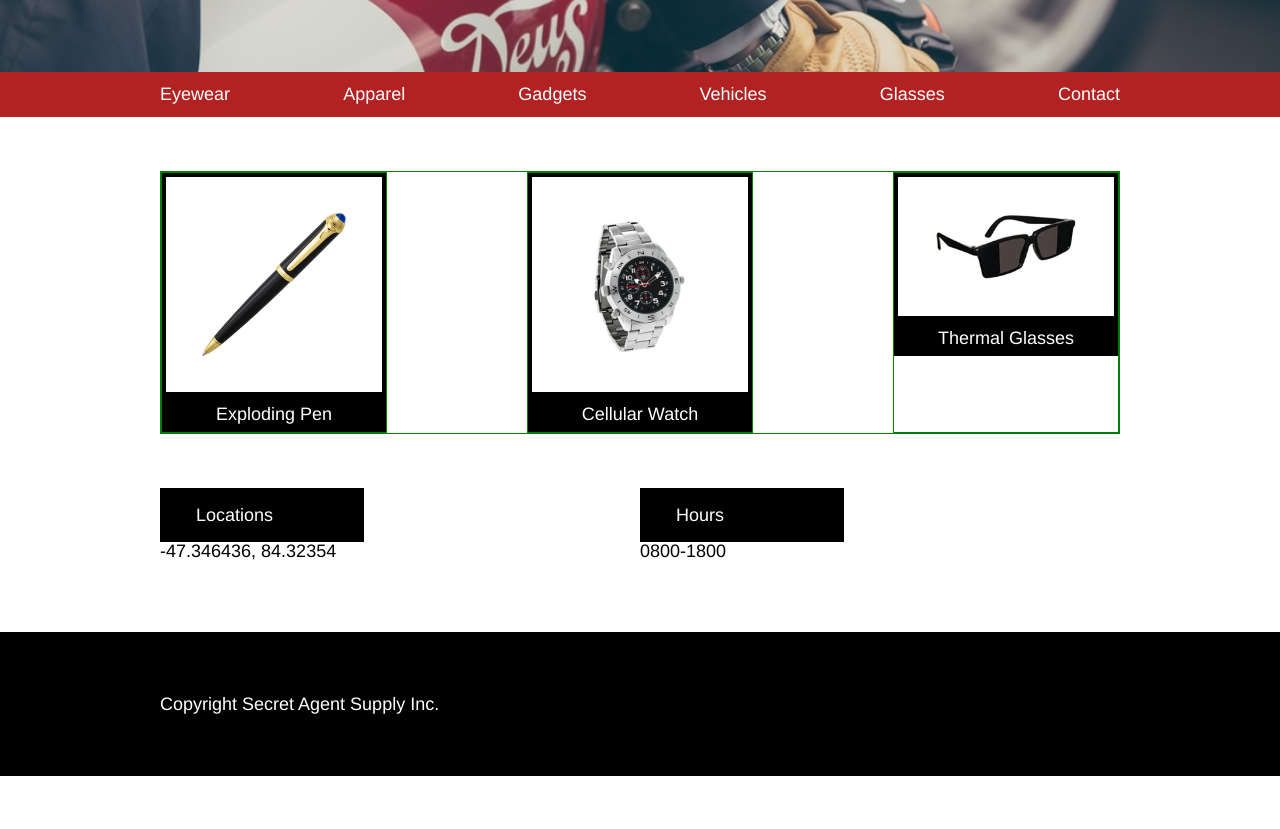
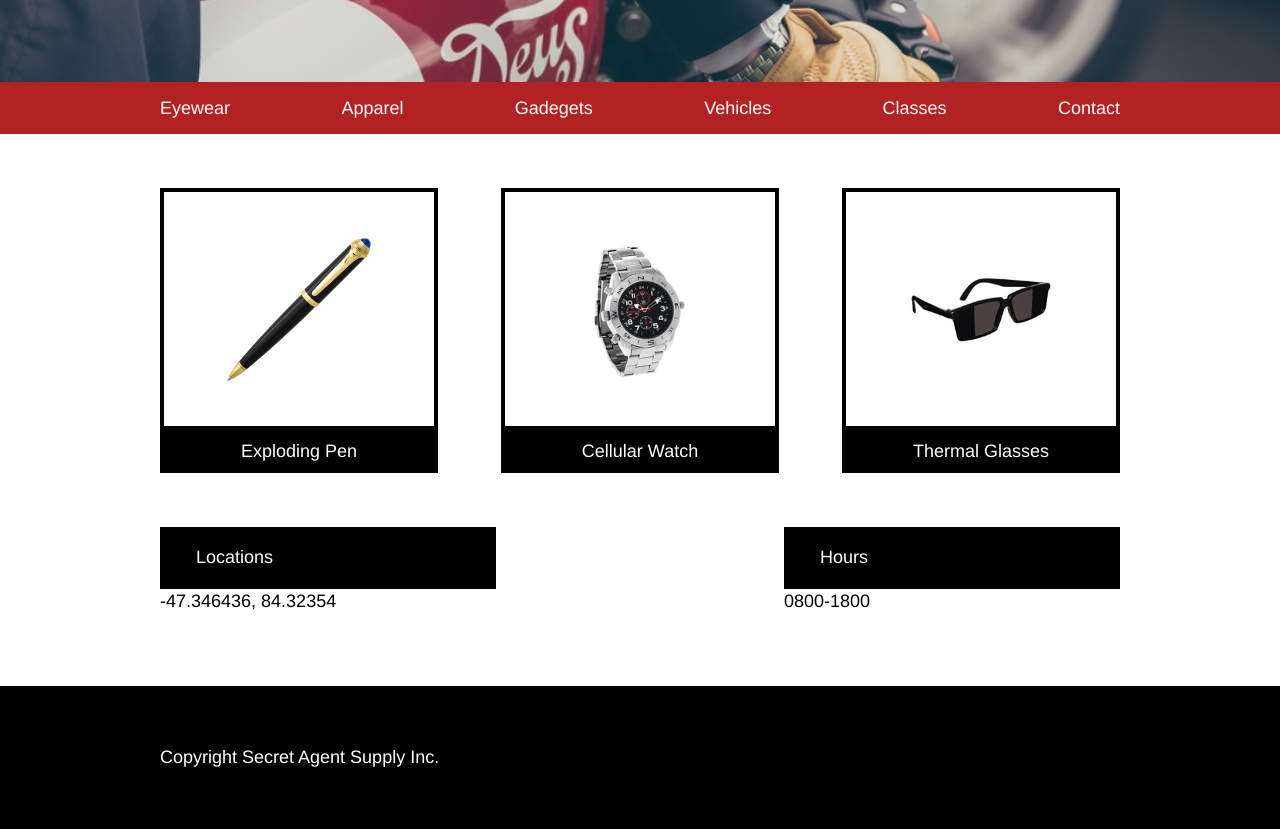
Before and after one commit to innaleikina/agent, a plain HTML site: page index.html in a window 1280 px wide. Shown: the part 414-1243 px from the top of the page. Before the commit the page ends 1190 px from the top, so only its background shows below. Drawn offline with Linux system fonts and the light colour scheme.

Commit message:
final web spy

```diff
--- a/index.html
+++ b/index.html
@@ -33,7 +33,7 @@
 
 
 
-      <nav class="nav">
+      <!-- <nav class="nav">
         <div class="container">
           <span class="sp"> Eyewear </span>
           <span class="sp"> Apparel </span>
@@ -41,7 +41,21 @@
           <span class="sp"> Vehicles </span>
           <span class="sp"> Glasses </span>
           <span class="sp"> Contact </span>
-        </div>
+        </div> -->
+
+        <nav>
+          <ul class="container">
+            <li> Eyewear </li>
+            <li> Apparel </li>
+            <li>Gadegets </li>
+            <li>Vehicles </li>
+            <li> Classes </li>
+            <li> Contact </li>
+          </ul>
+        </ul>
+        <ul class="mobile-nav container">
+          <li> Menu </li>
+        </ul>
       </nav>
 
 
@@ -50,18 +64,25 @@
 
       <div class="container">
          <div class="gallery">
+
            <div class="pen">
+             <div class="watchimage">
                <img id="pen" src="./resources/images/pen.png"/>
+             </div>
              <span>Exploding Pen </span>
            </div>
 
            <div class="watch">
+             <div class="watchimage">
                <img id="watch" src="./resources/images/watch.png"/>
+             </div>
              <span> Cellular Watch </span>
           </div>
 
             <div class="glasses">
+              <div class="glassesimage">
                 <img id="glasses" src="./resources/images/glasses.png"/>
+              </div>
               <span> Thermal Glasses </span>
             </div>
           </div>
@@ -73,15 +94,16 @@
 
     <div class="contact">
       <div class="container">
-
+       <div class="one">
         <div class="locations">
-       <span id="locations"> Locations </span>
-       <span> -47.346436, 84.32354 </span>
+          <p id="locations"> Locations </p>
+          <p> -47.346436, 84.32354 </p>
         </div>
 
         <div class="hours">
-        <span id="hours"> Hours </span>
-        <span > 0800-1800 </span>
+          <p id="hours"> Hours </p>
+          <p> 0800-1800 </p>
+        </div>
         </div>
      </div>
     </div>
--- a/resources/css/style.css
+++ b/resources/css/style.css
@@ -4,6 +4,7 @@ html {
 
 body  {
   font-family: helvetica;
+  line-height: 1.4;
 }
 
 /*div {
@@ -19,13 +20,13 @@ body  {
 .company {
   background-color: black;
   color: white;
-
+  display:block;
 }
 
 .container{
   max-width:960px;
   margin: 0 auto;
-  display:flex;
+/*  display:flex;*/
 }
 
 .header {
@@ -40,11 +41,12 @@ body  {
   margin-left: 0.5rem;
   margin-right: 1rem;
   margin-top: .33rem;
+  margin-bottom:  .33rem;
 }
 
 #secret {
-  align-content:center;
-  justify-content: flex-start !important;
+  align-items:center;
+  padding: 0.66px 0;
 }
 
 
@@ -59,9 +61,11 @@ body  {
   flex-direction:column;
   max-width:960px;
   font-weight: bold;
-  margin-top:9rem;
+  top:9rem;
+  position:relative;
   align-items: flex-start;
   background-color: black;
+  width:25rem;
 }
 
   #new {
@@ -71,7 +75,6 @@ body  {
   background-color: black;
   padding-top:2rem;
   padding-left:3rem;
-  width:20rem;
 
 }
 
@@ -86,113 +89,96 @@ body  {
 }
 
 
-.container>nav{
-  display:flex;
-  padding: 0.75rem auto;
 
-  }
 
-  .nav {
+  nav {
+  width:100vw;
+  color:white;
   background-color: firebrick;
   }
 
-
-  nav span {
-  background-color:firebrick;
-  color:white;
-  padding-top: 0.75rem;
-  padding-bottom: 0.75rem;
+  nav ul {
+  display:flex;
+  align-items: center;
+  justify-content: space-between;
+  padding: 0.75rem 0;
 }
 
-.container,span.sp {
-  justify-content: space-between;
+.mobile-nav {
+  display:none;
 }
 
 
 
 
 .gallery{
-  display:inline-flex;
-  flex-direction: row;
+  display:flex;
   justify-content: space-between;
-  margin-top:3rem;
-  width:960px;
-  border: 1.5px green solid;
+  margin-top: 3rem;
 }
 
-.gallery>.glasses{
-  align-content:stretch;
+.penimage,.watchimage,.glassesimage{
+  display: flex;
+  justify-content: center;
+  align-items: center;
+  height: 9rem;
+  padding: 2rem 1.5rem;
+  border: 4px solid black;
 }
 
- .pen,.watch,.glasses{
-  flex-direction: column;
-  display:flex;
+  .penimage img,.watchimage img,.glassesimage img {
 max-width: 30%;
-  border: 1.5px green solid;
-
 }
 
 
  #pen,#watch,#glasses{
-  border: 4px solid black;
   padding:2rem;
   max-width: 8rem;
  }
 
-
-
-   .pen>span, .watch>span, .glasses>span{
+   .gallery span{
     color:white;
     background-color: black;
     padding: 0.5rem;
     text-align:center;
-
+    display: block;
 }
 
 
 
 
 
+.one{
+display: flex;
+flex-direction: row;
+justify-content: space-between;
+}
 
-.contact {
-  display:flex;
+
+
+#locations,#hours {
+  flex-direction:column;
+  color:white;
+  background-color: black;
+  margin-top:3rem;
+  padding-left: 2rem;
+  padding-top:1rem;
+  padding-bottom:1rem;
+  text-align: left;
 
 }
+
 
 .locations,.hours{
   flex-direction: column;
   display: flex;
   margin-bottom: 4rem;
-  width:960px;
+   width:35%;
   }
 
 
-.container>.hours {
-  display: flex;
-
-}
-
-.hours {
-  display: block;
-  justify-content: flex-end;
-}
-
-.hours>span {
-  justify-content: flex-end;
 
 
-}
-
-#locations,#hours {
-  background-color: black;
-  color:white;
-  margin-top:3rem;
-  padding-left: 2rem;
-  padding-top:1rem;
-  padding-bottom:1rem;
-  text-align: left;
-  width:35%;
-}
 
 
 
```
Lines whose indentation alone changed are shown as unchanged.
